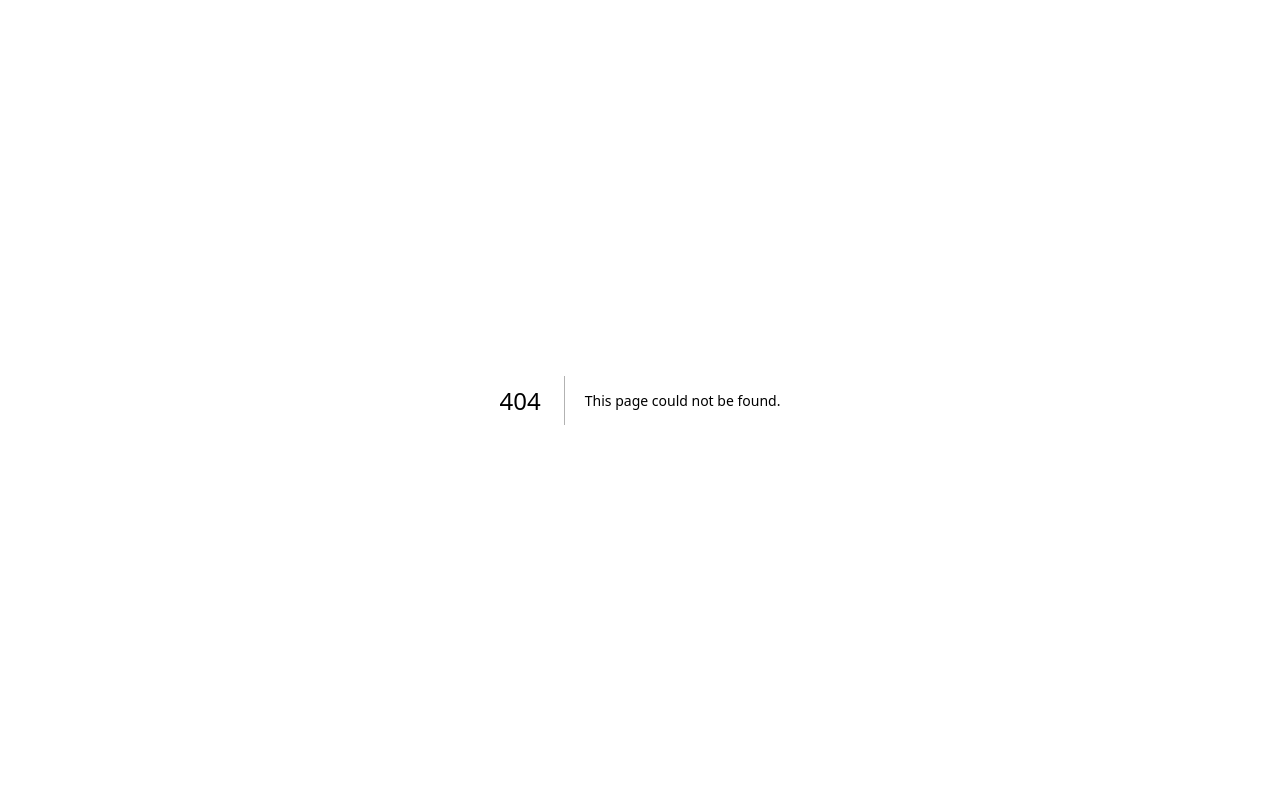
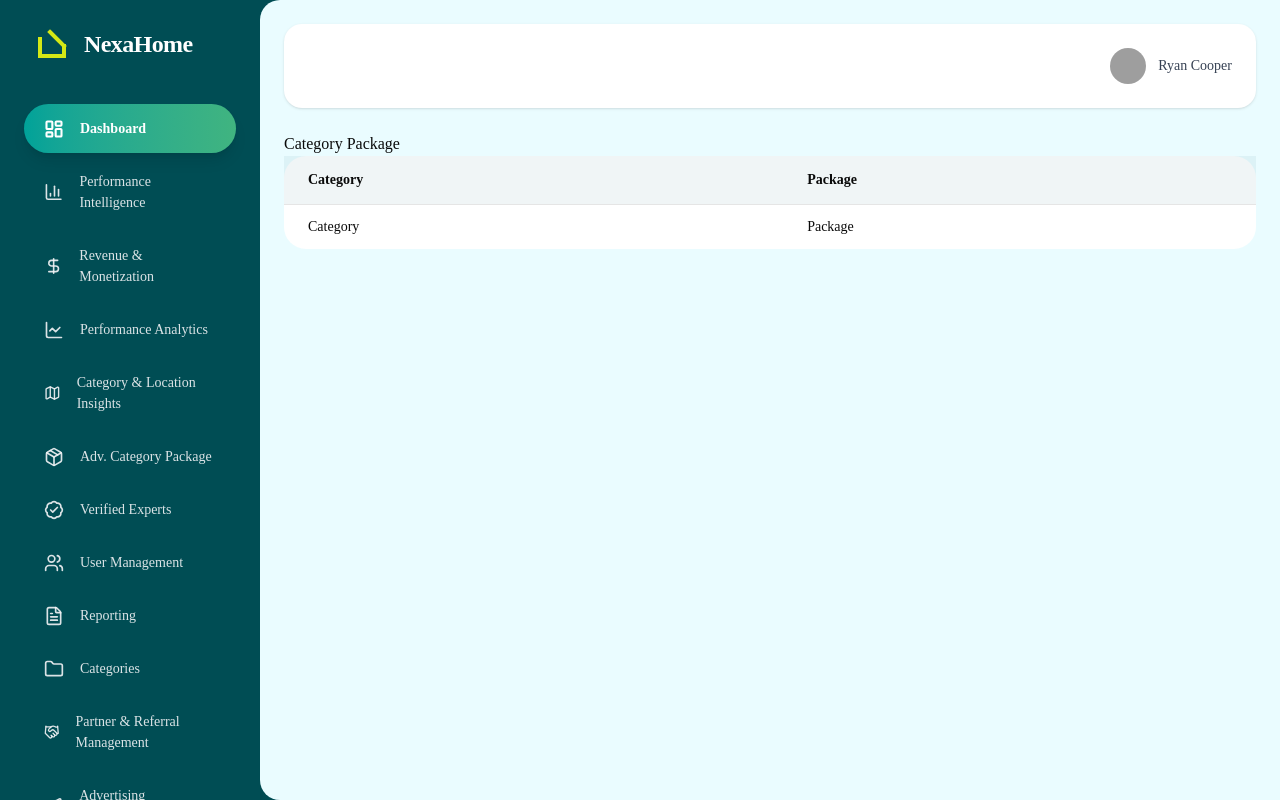
Before and after one commit to dignitestudios-dev/NexaHome-Admin-Panel, a Next.js app: page /app/category-package in a window 1280 px wide. Before the commit this address had no page. Built offline with nearby package versions, Linux system fonts and the light colour scheme; grey boxes are pictures that could not be loaded.

Commit message:
new table

```diff
--- a/src/app/app/_components/sidebar.tsx
+++ b/src/app/app/_components/sidebar.tsx
@@ -16,6 +16,7 @@ import {
   TableProperties,
   ArrowUpToLine
 } from "lucide-react";
+import Link from "next/link";
 
 const menu = [
   { label: "Dashboard", icon: LayoutDashboard, active: true },
@@ -36,7 +37,7 @@ const menu = [
 
 export default function Sidebar() {
   return (
-    <aside className="min-h-screen w-[260px] bg-[#004D54] text-white flex flex-col p-6 shadow-xl">
+    <aside className="h-screen overflow-y-auto w-[260px] bg-[#004D54] text-white flex flex-col p-6 shadow-xl">
       {/* Logo Section */}
       <div className="flex items-center gap-3 mb-10 px-2">
         <div className="relative w-10 h-10">
@@ -55,8 +56,9 @@ export default function Sidebar() {
         {menu.map((item, i) => {
           const Icon = item.icon;
           return (
-            <div
+            <Link
               key={i}
+              href="/app/performance-intelligence"
               className={`flex items-center gap-4 px-5 py-3.5 rounded-full cursor-pointer transition-all duration-200 ${
                 item.active
                   ? "bg-gradient-to-r from-[#00A299] to-[#40B480] text-white shadow-lg"
@@ -67,7 +69,7 @@ export default function Sidebar() {
               <span className={`text-[14px] ${item.active ? "font-bold" : "font-medium"}`}>
                 {item.label}
               </span>
-            </div>
+            </Link>
           );
         })}
       </nav>
--- /dev/null
+++ b/src/app/app/category-package/_components/data-table.tsx
@@ -0,0 +1,26 @@
+"use client";
+
+import { Table, TableBody, TableCell, TableHead, TableHeader, TableRow } from "@/components/ui/table";
+
+export default function DataTable() {
+    return (
+        <div>
+          <div>
+            <Table>
+                <TableHeader>
+                    <TableRow>
+                        <TableHead>Category</TableHead>
+                        <TableHead>Package</TableHead>
+                    </TableRow>
+                </TableHeader>
+                <TableBody>
+                    <TableRow>
+                        <TableCell>Category</TableCell>
+                        <TableCell>Package</TableCell>
+                    </TableRow>
+                </TableBody>
+            </Table>
+          </div>
+        </div>
+    );
+}
--- /dev/null
+++ b/src/app/app/category-package/page.tsx
@@ -0,0 +1,12 @@
+"use client";
+
+import DataTable from "./_components/data-table";
+
+export default function CategoryPackage() {
+    return (
+        <div>
+            <h1>Category Package</h1>
+            <DataTable />
+        </div>
+    );
+}
--- a/src/app/app/layout.tsx
+++ b/src/app/app/layout.tsx
@@ -8,18 +8,18 @@ export default function RootLayout({
 }) {
   return (
     <html lang="en">
-      <body className="bg-[#e9f8fb]">
-        <div className="flex">
+      <body className=" ">
+        <div className="flex bg-[#004D54] max-h-screen overflow-y-auto">
           {/* Sidebar */}
           <Sidebar />
 
           {/* Main Content */}
-          <div className="flex-1 p-6">
+          <div className="flex-1 p-6 bg-[#EAFCFF] rounded-tl-[20px] rounded-bl-[20px] h-screen overflow-y-auto">
             {/* Navbar */}
             <Navbar />
 
             {/* Page Content */}
-            <div className="mt-6">{children}</div>
+            <div className="mt-6 ">{children}</div>
           </div>
         </div>
       </body>
--- /dev/null
+++ b/src/app/app/performance-intelligence/components/data-table.tsx
@@ -0,0 +1,150 @@
+"use client";
+
+import { useState } from "react";
+import { Button } from "@/components/ui/button";
+import {
+  Table,
+  TableBody,
+  TableCell,
+  TableHead,
+  TableHeader,
+  TableRow,
+} from "@/components/ui/table";
+
+export default function PerformanceIntelligence() {
+
+  // ✅ dummy loading
+  const [loading] = useState(false);
+
+  // ✅ dummy data
+  const jobCategories = [
+    { _id: "1", rank: "01", name: "Baby Sitting", totalRequests: 98, revenueGenerated: "$45,897" },
+    { _id: "2", rank: "02", name: "House Cleaning", totalRequests: 76, revenueGenerated: "$32,450" },
+    { _id: "3", rank: "03", name: "Pet Care", totalRequests: 65, revenueGenerated: "$28,900" },
+    { _id: "4", rank: "04", name: "Gardening", totalRequests: 54, revenueGenerated: "$24,100" },
+    { _id: "5", rank: "05", name: "Cooking", totalRequests: 43, revenueGenerated: "$19,750" },
+    { _id: "6", rank: "06", name: "Elderly Care", totalRequests: 38, revenueGenerated: "$17,200" },
+    { _id: "7", rank: "07", name: "Tutoring", totalRequests: 32, revenueGenerated: "$14,500" },
+    { _id: "8", rank: "08", name: "Personal Training", totalRequests: 28, revenueGenerated: "$12,800" },
+    { _id: "9", rank: "09", name: "Event Planning", totalRequests: 24, revenueGenerated: "$11,200" },
+     { _id: "1", rank: "01", name: "Baby Sitting", totalRequests: 98, revenueGenerated: "$45,897" },
+    { _id: "2", rank: "02", name: "House Cleaning", totalRequests: 76, revenueGenerated: "$32,450" },
+    { _id: "3", rank: "03", name: "Pet Care", totalRequests: 65, revenueGenerated: "$28,900" },
+    { _id: "4", rank: "04", name: "Gardening", totalRequests: 54, revenueGenerated: "$24,100" },
+    { _id: "5", rank: "05", name: "Cooking", totalRequests: 43, revenueGenerated: "$19,750" },
+    { _id: "6", rank: "06", name: "Elderly Care", totalRequests: 38, revenueGenerated: "$17,200" },
+    { _id: "7", rank: "07", name: "Tutoring", totalRequests: 32, revenueGenerated: "$14,500" },
+    { _id: "8", rank: "08", name: "Personal Training", totalRequests: 28, revenueGenerated: "$12,800" },
+    { _id: "9", rank: "09", name: "Event Planning", totalRequests: 24, revenueGenerated: "$11,200" },
+     { _id: "1", rank: "01", name: "Baby Sitting", totalRequests: 98, revenueGenerated: "$45,897" },
+    { _id: "2", rank: "02", name: "House Cleaning", totalRequests: 76, revenueGenerated: "$32,450" },
+    { _id: "3", rank: "03", name: "Pet Care", totalRequests: 65, revenueGenerated: "$28,900" },
+    { _id: "4", rank: "04", name: "Gardening", totalRequests: 54, revenueGenerated: "$24,100" },
+    { _id: "5", rank: "05", name: "Cooking", totalRequests: 43, revenueGenerated: "$19,750" },
+    { _id: "6", rank: "06", name: "Elderly Care", totalRequests: 38, revenueGenerated: "$17,200" },
+    { _id: "7", rank: "07", name: "Tutoring", totalRequests: 32, revenueGenerated: "$14,500" },
+    { _id: "8", rank: "08", name: "Personal Training", totalRequests: 28, revenueGenerated: "$12,800" },
+    { _id: "9", rank: "09", name: "Event Planning", totalRequests: 24, revenueGenerated: "$11,200" },
+     { _id: "1", rank: "01", name: "Baby Sitting", totalRequests: 98, revenueGenerated: "$45,897" },
+    { _id: "2", rank: "02", name: "House Cleaning", totalRequests: 76, revenueGenerated: "$32,450" },
+    { _id: "3", rank: "03", name: "Pet Care", totalRequests: 65, revenueGenerated: "$28,900" },
+    { _id: "4", rank: "04", name: "Gardening", totalRequests: 54, revenueGenerated: "$24,100" },
+    { _id: "5", rank: "05", name: "Cooking", totalRequests: 43, revenueGenerated: "$19,750" },
+    { _id: "6", rank: "06", name: "Elderly Care", totalRequests: 38, revenueGenerated: "$17,200" },
+    { _id: "7", rank: "07", name: "Tutoring", totalRequests: 32, revenueGenerated: "$14,500" },
+    { _id: "8", rank: "08", name: "Personal Training", totalRequests: 28, revenueGenerated: "$12,800" },
+    { _id: "9", rank: "09", name: "Event Planning", totalRequests: 24, revenueGenerated: "$11,200" },
+  ];
+
+  return (
+    <div className="">
+
+
+      <div className=" rounded-3xl overflow-hidden " >
+        <Table className="" >
+
+          {/* HEADER */}
+          <TableHeader className="  ">
+             <TableRow className="" >
+              <TableHead className=" rounded-l-3xl   ">Rank</TableHead>
+              <TableHead className="   ">Job Category</TableHead>
+              <TableHead className="  ">Total Requests</TableHead>
+              <TableHead className=" rounded-r-3xl ">Revenue Generated</TableHead>
+           </TableRow>
+          </TableHeader>
+
+          {/* BODY */}
+          <TableBody className="">
+            {loading ? (
+              <TableRow className="" >
+                <TableCell className="h-24 text-center">
+                  <div className="flex items-center justify-center">
+                    <div className="animate-spin rounded-full h-8 w-8 border-b-2 border-primary"></div>
+                    <span className="ml-2">Loading...</span>
+                  </div>
+                </TableCell>
+              </TableRow>
+            ) : jobCategories.length ? (
+              jobCategories.map((category) => (
+                <TableRow key={category._id} className="">
+                  <TableCell className="font-medium  ">{category.rank}</TableCell>
+
+                  <TableCell className="capitalize" >
+                    {category.name}
+                  </TableCell>
+
+                  <TableCell>
+                    {category.totalRequests}
+                  </TableCell>
+
+                  <TableCell className="font-semibold ">
+                    {category.revenueGenerated}
+                  </TableCell>
+                </TableRow>
+              ))
+            ) : (
+              <TableRow>
+                <TableCell colSpan={4} className="h-24 text-center">
+                  No job categories found.
+                </TableCell>
+              </TableRow>
+            )}
+          </TableBody>
+
+        </Table>
+      </div>
+
+      {/* PAGINATION (STATIC UI) */}
+      <div className="flex flex-col sm:flex-row items-center justify-between py-4 space-y-2 sm:space-y-0">
+        <div className="flex items-center space-x-2">
+          <span className="text-sm">Items per page:</span>
+
+          <select
+            value={10}
+            className="border rounded px-2 py-1 text-sm"
+          >
+            {[5, 10, 20, 50].map((size) => (
+              <option key={size} value={size}>
+                {size}
+              </option>
+            ))}
+          </select>
+        </div>
+
+        <div className="flex items-center space-x-4">
+          <Button variant="outline" size="sm" disabled>
+            Previous
+          </Button>
+
+          <span className="text-sm font-medium">
+            Page 1 of 1
+          </span>
+
+          <Button variant="outline" size="sm" disabled>
+            Next
+          </Button>
+        </div>
+      </div>
+    </div>
+  );
+}
--- a/src/app/globals.css
+++ b/src/app/globals.css
@@ -128,3 +128,7 @@
     @apply font-sans;
   }
 }
+
+.heading {
+  @apply text-[36px] font-bold tracking-[-0.82px];
+}
--- a/src/components/ui/table.tsx
+++ b/src/components/ui/table.tsx
@@ -8,11 +8,11 @@ function Table({ className, ...props }: React.ComponentProps<"table">) {
   return (
     <div
       data-slot="table-container"
-      className="relative w-full overflow-x-auto"
+      className="relative w-full overflow-y-hidden overflow-x-auto "
     >
       <table
         data-slot="table"
-        className={cn("w-full caption-bottom text-sm", className)}
+        className={cn("w-full caption-bottom text-sm bg-[#FFFFFF] rounded-3xl", className)}
         {...props}
       />
     </div>
@@ -23,7 +23,7 @@ function TableHeader({ className, ...props }: React.ComponentProps<"thead">) {
   return (
     <thead
       data-slot="table-header"
-      className={cn("[&_tr]:border-b", className)}
+      className={cn("bg-[#0058640F]", className)}
       {...props}
     />
   )
@@ -57,7 +57,7 @@ function TableRow({ className, ...props }: React.ComponentProps<"tr">) {
     <tr
       data-slot="table-row"
       className={cn(
-        "border-b transition-colors hover:bg-muted/50 has-aria-expanded:bg-muted/50 data-[state=selected]:bg-muted",
+        " p-6 border-b  transition-colors hover:bg-muted/50 has-aria-expanded:bg-muted/50 data-[state=selected]:bg-muted",
         className
       )}
       {...props}
@@ -70,7 +70,7 @@ function TableHead({ className, ...props }: React.ComponentProps<"th">) {
     <th
       data-slot="table-head"
       className={cn(
-        "h-10 px-2 text-left align-middle font-medium whitespace-nowrap text-foreground [&:has([role=checkbox])]:pr-0",
+        "h-12 px-6  text-left font-semibold whitespace-nowrap text-foreground [&:has([role=checkbox])]:pr-0",
         className
       )}
       {...props}
@@ -83,7 +83,7 @@ function TableCell({ className, ...props }: React.ComponentProps<"td">) {
     <td
       data-slot="table-cell"
       className={cn(
-        "p-2 align-middle whitespace-nowrap [&:has([role=checkbox])]:pr-0",
+        "py-3 px-6 align-middle   whitespace-nowrap [&:has([role=checkbox])]:pr-0",
         className
       )}
       {...props}
```
Also changed, not shown: src/app/layout.tsx (line endings or trailing spaces).
